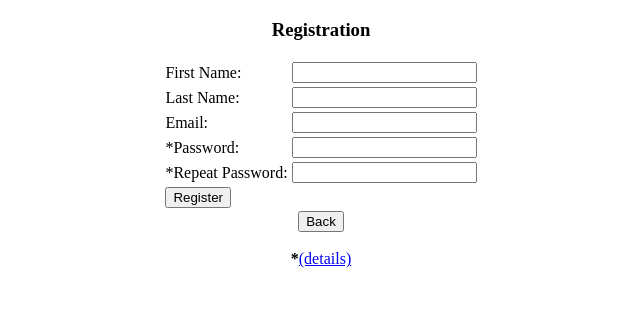
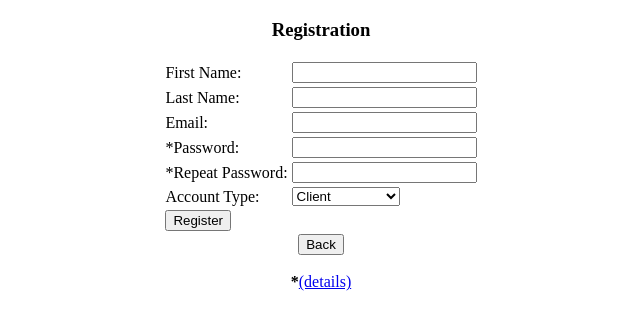
Before and after one commit to Izodn/comissioner, a PHP site: page /register.php in a window 1280 px wide. Shown: the top 330 px of the page, without its empty margins (319-959 px from the left). Run offline with PHP 8.4, Linux system fonts and the light colour scheme; tables that the repository leaves empty hold one stand-in row (values such as "Sample post").

Commit message:
Started progress on adding ability for commissioners to have commissions as well & public commissioner registration

```diff
--- a/_/include/class/user.php
+++ b/_/include/class/user.php
@@ -7,6 +7,7 @@
 	define('INVALID_LOGIN', 'Email or password is incorrect.');
 	define('SOMETHING_BROKE', 'Oops! Something broke. If this issue persists please contact an admin.');
 	define('ACCOUNT_IN_USE', 'That payment option is in use, and can\'t be deleted.');
+	define('NO_REMOVE_DEFAULT', 'You cannot remove the default payment option.');
 	//END ERROR MESSAGES
 	class user {
 		var $errMsg;
@@ -131,7 +132,7 @@ SQL;
 				return false;
 			}
 		}
-		function doClaim($firstName, $lastName) { //Used to "claim" users created via commission-input
+		function doClaim($firstName, $lastName, $type='client') { //Used to "claim" users created via commission-input
 			//This will need redone when email authentication in implemented
 			global $dbh;
 			$query = <<<SQL
@@ -141,6 +142,7 @@ SET
 	CFIRSTNAME = ?,
 	CLASTNAME = ?,
 	CPASSWORD = ?,
+	CUSERTYPE = ?,
 	IISACTIVE = 1
 WHERE
 	CEMAIL = ?
@@ -149,14 +151,15 @@ SQL;
 			$runQuery->bindParam(1, $firstName);
 			$runQuery->bindParam(2, $lastName);
 			$runQuery->bindParam(3, $this->hash_pass($this->password));
-			$runQuery->bindParam(4, $this->email);
+			$runQuery->bindParam(4, $type);
+			$runQuery->bindParam(5, $this->email);
 			if(!$runQuery->execute()) {
 				$this->errMsg = SOMETHING_BROKE;
 				return false;
 			}
 			return true;
 		}
-		function doCreate($firstName, $lastName, $type="client", $autoLogin = true, $fromComInput = false) {
+		function doCreate($firstName, $lastName, $type = null, $autoLogin = true, $fromComInput = false) {
 			global $dbh;
 			$isActive = $this->password !== null ? "1" : "0"; //If password is set as null (User created by commission entry), set to not active.
 			$query = <<<SQL
@@ -177,7 +180,7 @@ SQL;
 			$result = $runQuery->fetch(PDO::FETCH_ASSOC);
 			if( $result['foundUser'] === "1" && $fromComInput === false) { //if a user was found and not from commission input
 				if($result['cPassword'] === null && $result['iIsActive'] === '0') { //User was added via commission-input
-					$this->doClaim($firstName, $lastName); //Claim user
+					$this->doClaim($firstName, $lastName, $type); //Claim user
 					if(!$this->doLogin()) {
 						$this->errMsg = SOMETHING_BROKE;
 						return false;
@@ -211,10 +214,13 @@ SQL;
 						return false;
 					}
 				}
-				if($type !== "client") {
+				/* I'm not sure we really need this yet.
+					We don't have credit/debit setup anyway, so just let the
+					commissioner add it.
+				if(in_array($type, array('commissioner', 'superuser'))) {
 					$this->addPaymentOption('Credit / Debit');
 					$this->changePaymentDefault($this->getPaymentId('Credit / Debit'));
-				}
+				}*/
 				return true;
 			}
 			return true; //Should only get hit when inputting a commission for a user that hasn't been claimed yet
@@ -238,14 +244,16 @@ SQL;
 		}
 		function addPaymentOption($name) {
 			global $dbh;
+			$default = ($this->getPaymentDefaultId() === false ? '1':'0');
 			$query = <<<SQL
 INSERT INTO
-	COM_ACCOUNT(CNAME, IUSERID, DCREATEDDATE)
-VALUES(?, ?, NOW())
+	COM_ACCOUNT(CNAME, IISDEFAULT, IUSERID, DCREATEDDATE)
+VALUES(?, ?, ?, NOW())
 SQL;
 			$runQuery = $dbh->prepare($query);
 			$runQuery->bindParam(1, $name);
-			$runQuery->bindParam(2, $this->getUserId());
+			$runQuery->bindParam(2, $default);
+			$runQuery->bindParam(3, $this->getUserId());
 			$runQuery->execute();
 			return true;
 		}
@@ -268,6 +276,25 @@ SQL;
 			$runQuery->execute();
 			$result = $runQuery->fetch(PDO::FETCH_ASSOC);
 			return $result['IACCOUNTID'];
+		}
+		function getPaymentDefaultId() {
+			global $dbh;
+			$query = <<<SQL
+SELECT
+	iAccountId
+FROM
+	COM_ACCOUNT
+WHERE
+	iUserId = ? AND
+	iIsDefault = 1
+SQL;
+			$runQuery = $dbh->prepare($query);
+			$runQuery->bindParam(1, $this->getUserId());
+			$runQuery->execute();
+			if(!$result = $runQuery->fetch(PDO::FETCH_NUM))
+				return false;
+			else
+				return $result[0];
 		}
 		function changePaymentDefault($id) {
 			global $dbh;
@@ -300,6 +327,10 @@ SQL;
 		}
 		function removePaymentOption($id) {
 			global $dbh;
+			if($id === $this->getPaymentDefaultId()) {
+				$this->errMsg = NO_REMOVE_DEFAULT;
+				return false;
+			}
 			$query = <<<SQL
 SELECT
 	count(iCommissionId) comCount
--- a/_/include/envVars.php
+++ b/_/include/envVars.php
@@ -12,6 +12,7 @@ HASH_COST = 10
 DEVELOPMENT = 1
 DEBUGGING = 0
 SHOW_SUPERUSER_GALLERY = 1
+PUBLIC_COMMISSIONER_REG = 1
 #
 IMAGE_LIB = clientside/
 UPLOAD_SIZE_LIMIT = 5
--- a/index.php
+++ b/index.php
@@ -65,7 +65,7 @@ SQL;
 			*/
 			//START CLIENT USER CREATE
 			$client = new user($_POST['email']); // Create client object
-			$client->doCreate($_POST['firstName'], $_POST['lastName'], 'client', /*AutoLogin*/false, /*FromCommissionInput*/true);
+			$client->doCreate($_POST['firstName'], $_POST['lastName'], /*UserType*/null, /*AutoLogin*/false, /*FromCommissionInput*/true);
 			//END CLIENT USER CREATE
 			$query = <<<SQL
 INSERT INTO
--- a/register.php
+++ b/register.php
@@ -14,12 +14,23 @@
 		}
 		else {
 			$userObj = new user($_POST['email'], $_POST['password']);
-			if(!$userObj->doCreate($_POST['firstName'], $_POST['lastName'])) { //Will return false if cannot create / login after create
-				$errMsg = $userObj->errMsg;
+			if( $env['PUBLIC_COMMISSIONER_REG'] === '1' && isset($_POST['userType'])) {
+				if(!$userObj->doCreate($_POST['firstName'], $_POST['lastName'], strtolower($_POST['userType']) )) { //Will return false if cannot create / login after create
+					$errMsg = $userObj->errMsg;
+				}
+				else {
+					$_SESSION['userObj'] = $userObj;
+					header('Location: index.php'); //Successfully created & logged in, goto index
+				}
 			}
 			else {
-				$_SESSION['userObj'] = $userObj;
-				header('Location: index.php'); //Successfully created & logged in, goto index
+				if(!$userObj->doCreate($_POST['firstName'], $_POST['lastName'])) { //Will return false if cannot create / login after create
+					$errMsg = $userObj->errMsg;
+				}
+				else {
+					$_SESSION['userObj'] = $userObj;
+					header('Location: index.php'); //Successfully created & logged in, goto index
+				}
 			}
 		}
 	}
@@ -73,6 +84,21 @@
 						<td>*Repeat Password: </td>
 						<td><input type="password" name="rPassword"></td>
 					</tr>
+					<?php
+						if( $env['PUBLIC_COMMISSIONER_REG'] === '1' ) { //Show type picker
+							?>
+								<tr>
+									<td>Account Type: </td>
+									<td>
+										<select name="userType">
+											<option selected="selected">Client</option>
+											<option>Commissioner</option>
+										</select>
+									</td>
+								</tr>
+							<?php
+						}
+					?>
 					<tr>
 						<td><input type="submit" name="register" value="Register"></td>
 					</tr>
--- a/setupSQL.sql
+++ b/setupSQL.sql
@@ -64,7 +64,7 @@ CREATE TABLE IF NOT EXISTS `COM_USER` (
   `CLASTNAME` varchar(255) NOT NULL,
   `CEMAIL` varchar(255) NOT NULL,
   `CPASSWORD` varchar(255),
-  `CUSERTYPE` varchar(255) NOT NULL,
+  `CUSERTYPE` varchar(255),
   `DLASTLOGIN` datetime NOT NULL DEFAULT '0000-00-00 00:00:00',
   `DCREATEDDATE` datetime NOT NULL DEFAULT '0000-00-00 00:00:00',
   `DMODIFIEDDATE` datetime NOT NULL DEFAULT '0000-00-00 00:00:00',
```
